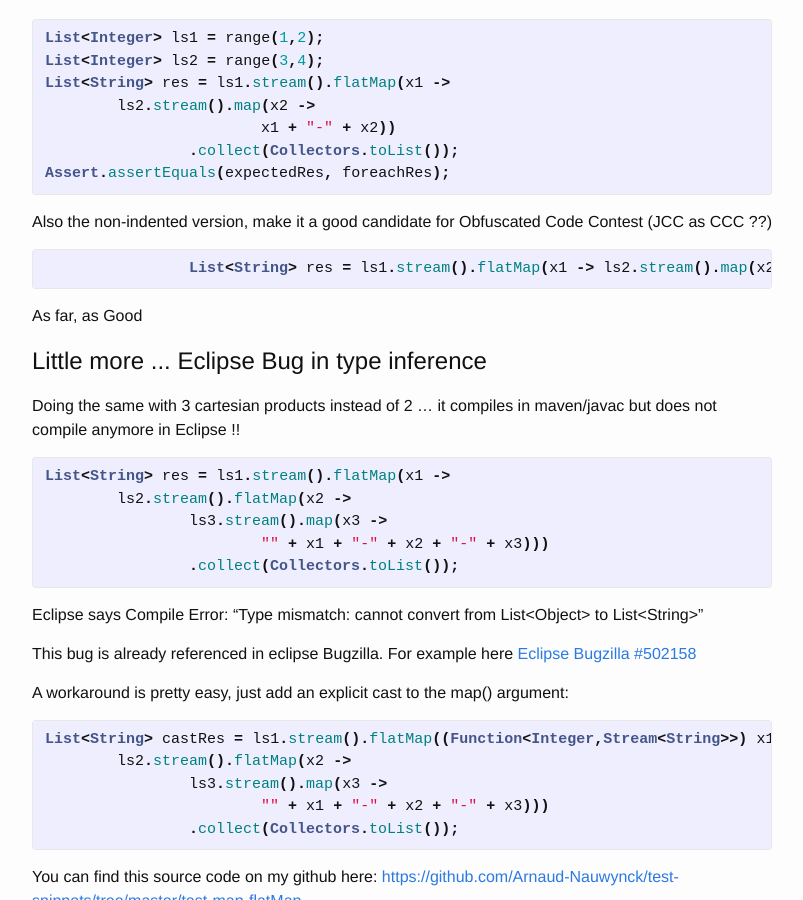
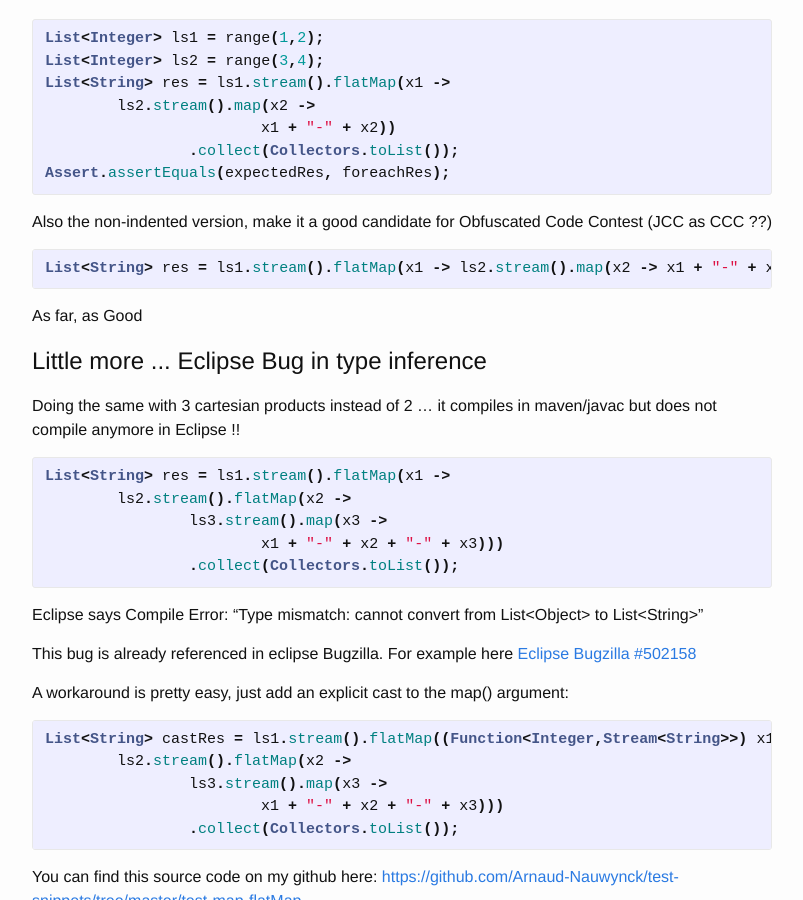
Before and after one commit to Arnaud-Nauwynck/Arnaud-Nauwynck.github.io, a Jekyll site: the page built from _posts/2016-11-24-eclipse-stream-flatMap.markdown, in a window 1280 px wide and 900 px high, scrolled down 1162 px. Shown: the whole window, without its empty margins (238-1041 px from the left). Built offline with Jekyll 4.4.1, drawn with Linux system fonts in a browser that asks for light colours.

```diff
--- a/_posts/2016-11-24-eclipse-stream-flatMap.markdown
+++ b/_posts/2016-11-24-eclipse-stream-flatMap.markdown
@@ -60,7 +60,7 @@ Assert.assertEquals(expectedRes, foreachRes);
 
 Also the non-indented version, make it a good candidate for Obfuscated Code Contest (JCC as CCC ??)
 {% highlight java %}
-		List<String> res = ls1.stream().flatMap(x1 -> ls2.stream().map(x2 -> x1 + "-" + x2)).collect(Collectors.toList());
+List<String> res = ls1.stream().flatMap(x1 -> ls2.stream().map(x2 -> x1 + "-" + x2)).collect(Collectors.toList());
 {% endhighlight %}
 
 
@@ -75,7 +75,7 @@ Doing the same with 3 cartesian products instead of 2 ... it compiles in maven/j
 List<String> res = ls1.stream().flatMap(x1 ->
 	ls2.stream().flatMap(x2 ->
 		ls3.stream().map(x3 ->
-			"" + x1 + "-" + x2 + "-" + x3)))
+			x1 + "-" + x2 + "-" + x3)))
 		.collect(Collectors.toList());
 {% endhighlight %}
 
@@ -92,7 +92,7 @@ A workaround is pretty easy, just add an explicit cast to the map() argument:
 List<String> castRes = ls1.stream().flatMap((Function<Integer,Stream<String>>) x1 ->
 	ls2.stream().flatMap(x2 ->
 		ls3.stream().map(x3 ->
-			"" + x1 + "-" + x2 + "-" + x3)))
+			x1 + "-" + x2 + "-" + x3)))
 		.collect(Collectors.toList());
 {% endhighlight %}
 
```
